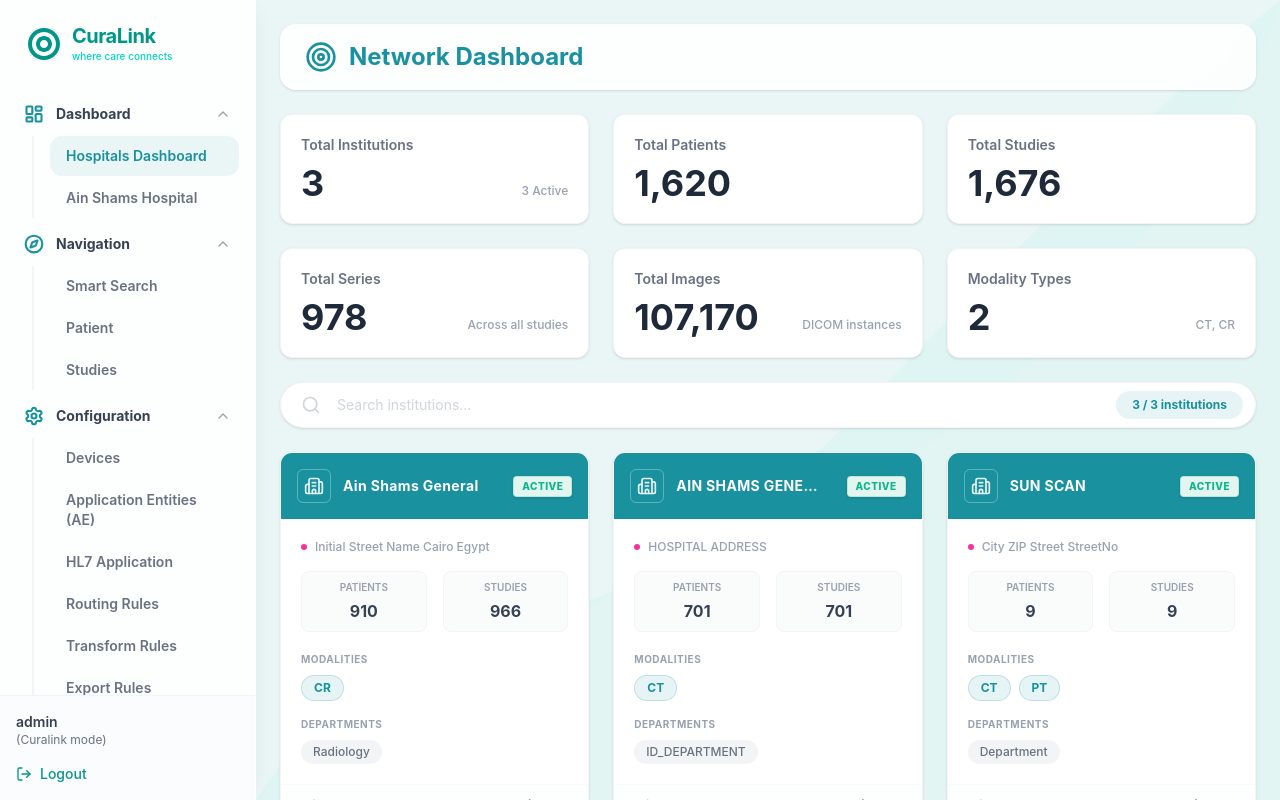
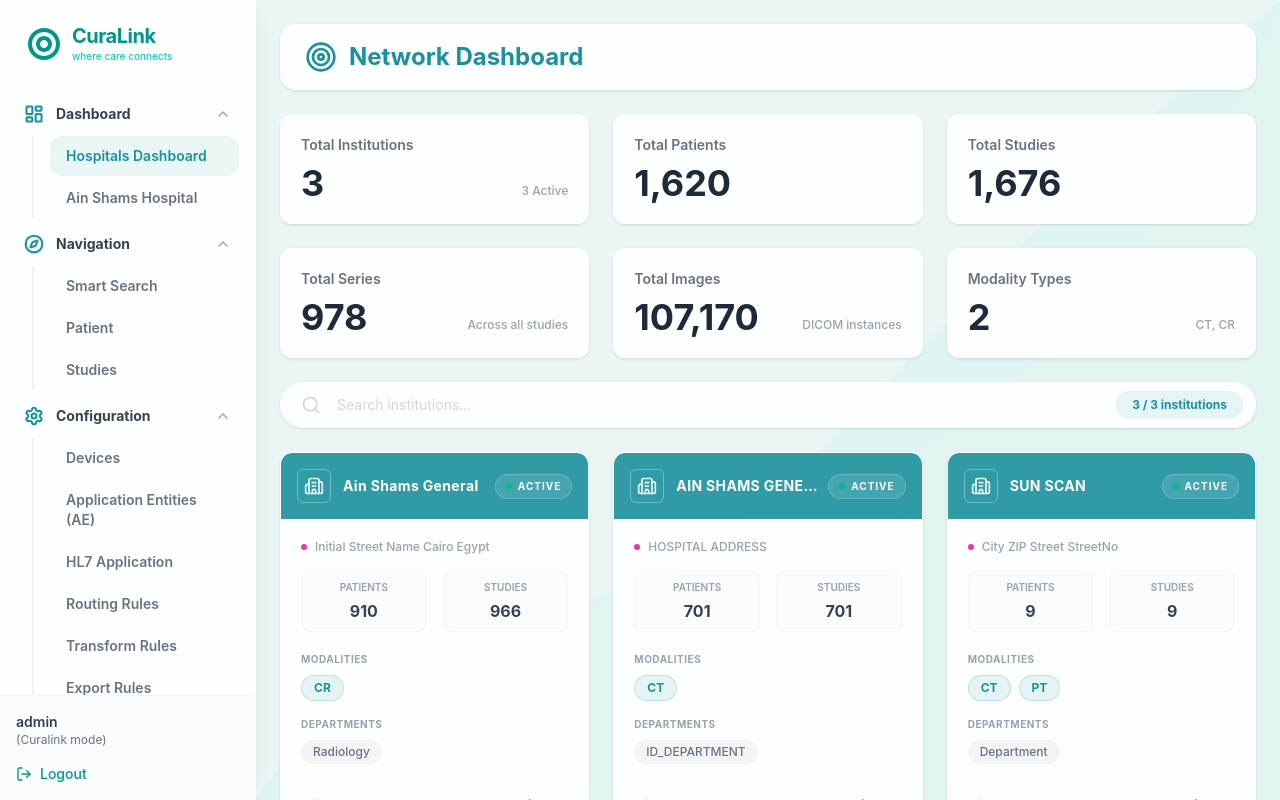
Before and after one commit to SamyShaawat/curalink, a React (Vite) app: page /dashboard in a window 1280 px wide. Built offline with nearby package versions, Linux system fonts and the light colour scheme.

Commit message:
refactor: update network, studies features and pages

```diff
--- a/src/features/network/HospitalCard.tsx
+++ b/src/features/network/HospitalCard.tsx
@@ -1,5 +1,7 @@
 import { Building2, ChevronRight } from 'lucide-react';
 import { Link } from 'react-router-dom';
+import { RouteConstants } from '@enums/route.constants';
+import { AppConstants } from '@enums/app.constants';
 
 export interface Hospital {
   id: number;
@@ -13,19 +15,20 @@ export interface Hospital {
 
 export function HospitalCard({ hospital }: { hospital: Hospital }) {
   return (
-    <Link to={`/hospital/${hospital.id}`} className="block group">
-      <div className="bg-white rounded-xl shadow-sm border border-gray-100 overflow-hidden flex flex-col h-full hover:shadow-xl hover:-translate-y-1 transition-all duration-300">
+    <Link to={`${RouteConstants.HOSPITAL}/${hospital.id}`} className="block group">
+      <div className="bg-white/90 backdrop-blur-md rounded-xl shadow-sm border border-white/60 overflow-hidden flex flex-col h-full hover:shadow-xl hover:-translate-y-1 transition-all duration-300">
 
         {/* Card Header */}
-        <div className="bg-[#1A919E] p-4 flex items-center justify-between">
+        <div className="bg-[#1A919E]/90 backdrop-blur-sm p-4 flex items-center justify-between">
           <div className="flex items-center gap-3 text-white">
             <div className="border border-white/30 rounded-md p-1.5">
               <Building2 className="w-5 h-5 opacity-90" />
             </div>
             <h3 className="font-bold text-sm tracking-wide truncate max-w-[150px]">{hospital.name}</h3>
           </div>
-          <div className="bg-[#E2F5EE] text-[#0BB68C] text-[10px] uppercase font-extrabold px-2 py-0.5 rounded shadow-sm border border-[#0BB68C]/20 tracking-wider">
-            ACTIVE
+          <div className="flex items-center gap-1.5 text-white text-[10px] uppercase font-bold tracking-widest bg-white/10 px-2.5 py-1 rounded-full border border-white/20">
+            <div className="w-1.5 h-1.5 bg-[#0BB68C] rounded-full shadow-[0_0_4px_rgba(11,182,140,0.8)]"></div>
+            {AppConstants.STATUS_ACTIVE}
           </div>
         </div>
 
@@ -48,7 +51,7 @@ export function HospitalCard({ hospital }: { hospital: Hospital }) {
           </div>
 
           <div className="mb-4">
-            <div className="text-[10px] font-bold text-gray-400 mb-2 tracking-wider">MODALITIES</div>
+            <div className="text-[10px] font-bold text-gray-400 mb-2 tracking-wider">{AppConstants.MODALITIES}</div>
             <div className="flex flex-wrap gap-2">
               {hospital.modalities.map(m => (
                 <span key={m} className="text-xs font-bold text-[#1A919E] bg-[#1A919E]/10 p-1 px-3 border border-[#1A919E]/20 rounded-full">{m}</span>
@@ -57,7 +60,7 @@ export function HospitalCard({ hospital }: { hospital: Hospital }) {
           </div>
 
           <div className="mt-auto">
-            <div className="text-[10px] font-bold text-gray-400 mb-2 tracking-wider">DEPARTMENTS</div>
+            <div className="text-[10px] font-bold text-gray-400 mb-2 tracking-wider">{AppConstants.DEPARTMENTS}</div>
             <div className="flex flex-wrap gap-2">
               {hospital.departments.map(d => (
                 <span key={d} className="text-xs text-gray-500 font-medium bg-gray-100 p-1 px-3 rounded-full">{d}</span>
--- a/src/features/network/NetworkSearch.tsx
+++ b/src/features/network/NetworkSearch.tsx
@@ -2,7 +2,7 @@ import { Search } from 'lucide-react';
 
 export function NetworkSearch({ count }: { count: number }) {
   return (
-    <div className="bg-white rounded-full px-4 sm:px-6 py-3 shadow-sm border border-gray-100 flex items-center relative">
+    <div className="bg-white/90 backdrop-blur-md rounded-full px-4 sm:px-6 py-3 shadow-sm border border-white/50 flex items-center relative">
       <Search className="w-5 h-5 text-gray-300 mr-2 sm:mr-3 absolute left-4 sm:left-5" />
       <input
         type="text"
--- a/src/features/network/NetworkStatCard.tsx
+++ b/src/features/network/NetworkStatCard.tsx
@@ -1,6 +1,6 @@
 export function NetworkStatCard({ stat }: { stat: { label: string, value: string, sub?: string } }) {
   return (
-    <div className="bg-white rounded-xl p-5 shadow-sm border border-gray-100 flex flex-col justify-between hover:shadow-md transition-shadow">
+    <div className="bg-white/90 backdrop-blur-md rounded-xl p-5 shadow-sm border border-white/50 flex flex-col justify-between hover:shadow-md transition-shadow hover:bg-white/95">
       <h3 className="text-sm font-semibold text-gray-500 mb-2">{stat.label}</h3>
       <div className="flex items-end justify-between">
         <span className="text-4xl font-bold text-gray-800">{stat.value}</span>
--- a/src/features/studies/StudiesDataTable.tsx
+++ b/src/features/studies/StudiesDataTable.tsx
@@ -6,8 +6,8 @@ const tableData = [
 
 export function StudiesDataTable() {
   return (
-    <div className="bg-white rounded-2xl shadow-sm border border-gray-100 overflow-hidden">
-      <div className="bg-[#197B82] p-4 flex items-center justify-between text-white">
+    <div className="bg-white/90 backdrop-blur-md rounded-2xl shadow-sm border border-white/50 overflow-hidden">
+      <div className="bg-[#197B82]/90 backdrop-blur-sm p-4 flex items-center justify-between text-white">
         <h2 className="font-bold text-lg">Search Results</h2>
         <span className="bg-white/20 px-3 py-1 rounded-full text-xs font-bold">1000 studies</span>
       </div>
--- a/src/features/studies/StudiesFilterForm.tsx
+++ b/src/features/studies/StudiesFilterForm.tsx
@@ -4,7 +4,7 @@ import { SelectGroup } from './components/SelectGroup';
 
 export function StudiesFilterForm() {
   return (
-    <div className="bg-white rounded-2xl p-6 shadow-sm border border-gray-100">
+    <div className="bg-white/90 backdrop-blur-md rounded-2xl p-6 shadow-sm border border-white/50">
       <div className="grid grid-cols-1 md:grid-cols-2 lg:grid-cols-4 gap-6">
         <InputGroup label="Patient Family Name" placeholder="Enter family name" />
         <InputGroup label="Patient ID" placeholder="Enter Patient ID" />
@@ -19,8 +19,8 @@ export function StudiesFilterForm() {
         <SelectGroup label="Web App Service" value="AS_RECEIVED" />
       </div>
 
-      <div className="flex flex-col-reverse sm:flex-row justify-between items-center mt-8 pt-6 border-t border-gray-100 gap-4">
-        <button className="w-full sm:w-auto bg-gray-100 hover:bg-gray-200 text-gray-600 font-bold px-6 py-2.5 rounded-full text-sm transition-colors">Clear</button>
+      <div className="flex flex-col-reverse sm:flex-row justify-between items-center mt-8 pt-6 border-t border-white/50 gap-4">
+        <button className="w-full sm:w-auto bg-white hover:bg-gray-50 text-gray-600 font-bold px-6 py-2.5 rounded-full text-sm shadow-sm transition-colors">Clear</button>
         <button className="w-full sm:w-auto bg-[#1A919E] hover:bg-[#127173] text-white font-bold px-8 py-2.5 rounded-full text-sm shadow-md shadow-[#1A919E]/20 transition-colors">SUBMIT</button>
       </div>
     </div>
--- a/src/pages/DummyPage.tsx
+++ b/src/pages/DummyPage.tsx
@@ -1,5 +1,7 @@
 import { Link } from 'react-router-dom';
 import { TargetIcon } from '@components/common/TargetIcon';
+import { RouteConstants } from '@enums/route.constants';
+import { AppConstants } from '@enums/app.constants';
 
 export function DummyPage() {
   return (
@@ -8,16 +10,16 @@ export function DummyPage() {
         <TargetIcon className="w-16 h-16 text-gray-300" />
       </div>
       <div>
-        <h1 className="text-2xl font-bold text-[#2A4454] mb-2">Coming Soon</h1>
+        <h1 className="text-2xl font-bold text-[#2A4454] mb-2">{AppConstants.DUMMY_PAGE_TITLE}</h1>
         <p className="text-gray-500 max-w-md mx-auto">
-          This module is currently under development. Designs and functionality will be implemented in a future update.
+          {AppConstants.DUMMY_PAGE_DESC}
         </p>
       </div>
       <Link
-        to="/dashboard"
+        to={RouteConstants.DASHBOARD}
         className="mt-4 px-6 py-2.5 bg-[#1A919E] hover:bg-[#127173] text-white font-bold rounded-full shadow-md shadow-[#1A919E]/20 transition-all active:scale-95"
       >
-        Return to Dashboard
+        {AppConstants.RETURN_TO_DASHBOARD}
       </Link>
     </div>
   );
```
